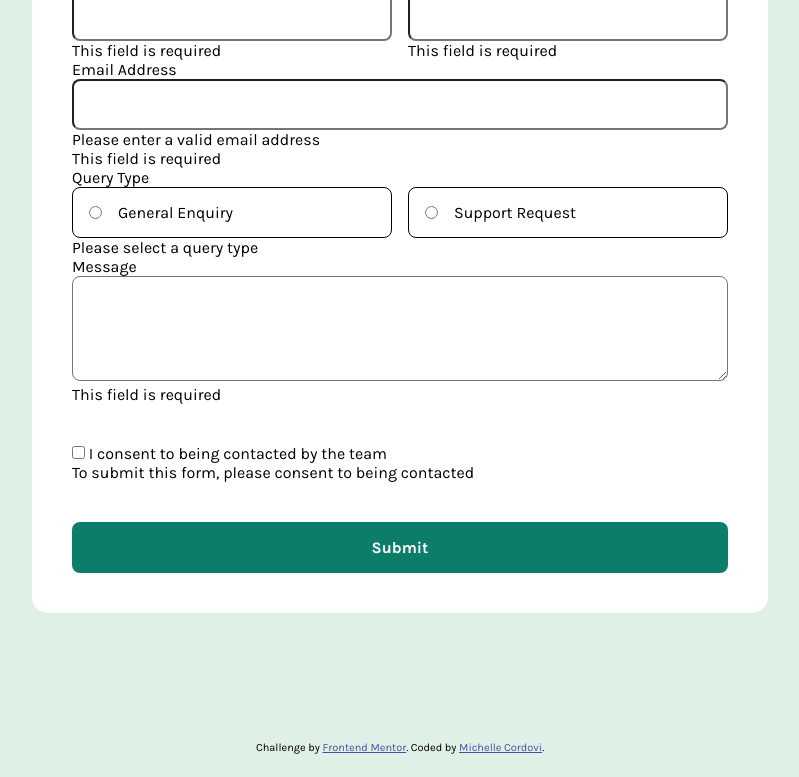
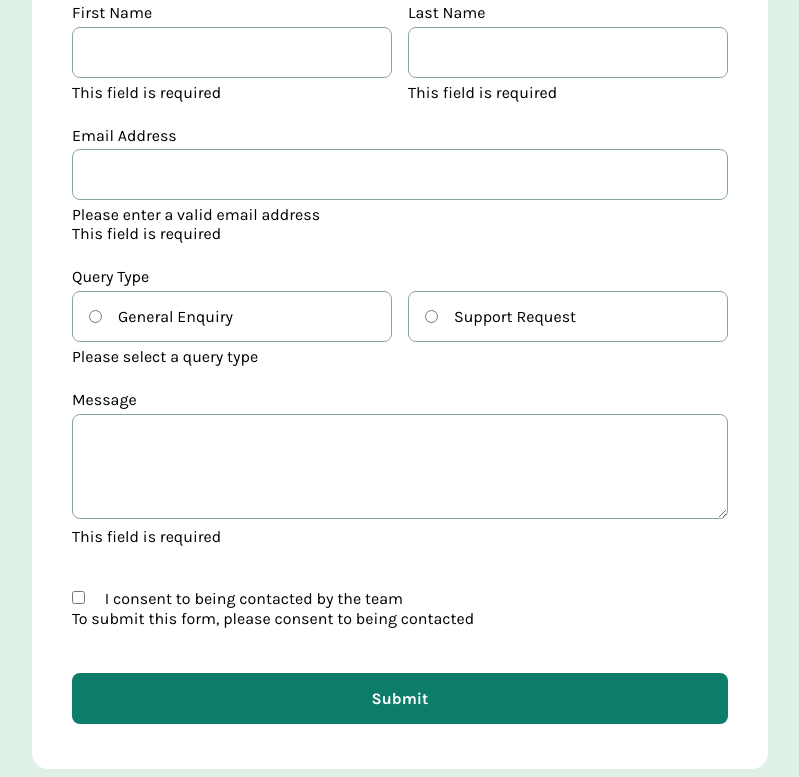
Before and after one commit to michellecordovi/contactForm, a plain HTML site: page index.html in a window 1280 px wide. Shown: the part 234-1011 px from the top of the page, without its empty margins (240-1039 px from the left). Before the commit the page ends 988 px from the top, so only its background shows below. Drawn offline with Linux system fonts and the light colour scheme.

Commit message:
modify form vertical margins and border colors

```diff
--- a/styles.css
+++ b/styles.css
@@ -23,10 +23,21 @@ main {
       width: 46rem;
 }
 
+.title{
+      margin-bottom: 2rem;
+}
+
 .form-grid {
       display: grid;
       grid-template-columns: 1fr 1fr;
       column-gap: 1rem;
+}
+
+input,
+.query-type,
+textarea {
+      border: 1px solid hsl(186, 15%, 59%);
+      margin: 0.3rem 0rem;
 }
 
 #firstName,
@@ -50,9 +61,11 @@ main {
       grid-column: 1/ span 2;
 }
 
+.email-section {
+      margin: 1.5rem 0rem;
+}
 
 .query-type {
-      border: 1px solid black;
       border-radius: 0.5rem;
       display: flex;
       align-items: center;
@@ -63,6 +76,9 @@ main {
       margin:0rem 1rem;
 }
 
+.message-section {
+      margin-top: 1.5rem;
+}
 
 #contact-message{
       width: 100%;
@@ -72,6 +88,10 @@ main {
 
 .consent-section {
       margin: 2.5rem 0rem;
+}
+
+#consent {
+      margin-right: 1rem;
 }
 
 .submit-btn {
```
